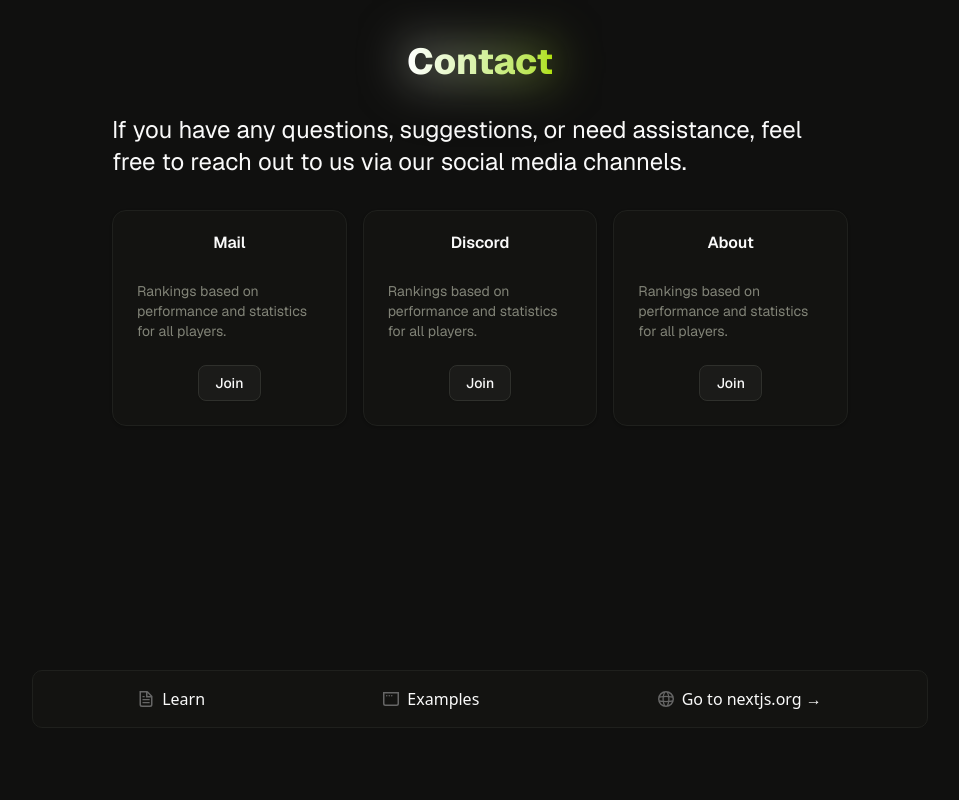
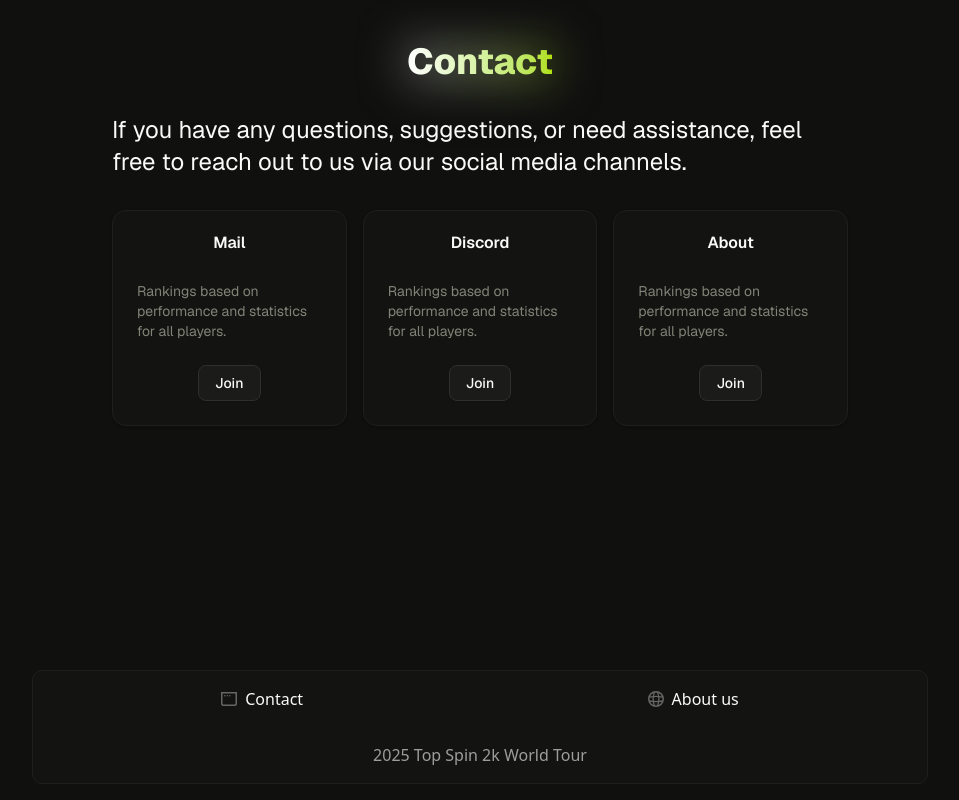
Before and after one commit to Rafacv23/top-spin-2k-world-tour, a Next.js app: page / in a window 1280 px wide. Shown: the part 2714-3514 px from the top of the page, without its empty margins (160-1119 px from the left). Before the commit the page ends 3458 px from the top, so only its background shows below. Built offline with nearby package versions, Linux system fonts and the light colour scheme.

Commit message:
feat(tournaments): enhance tournament details page with logo display and improve layout; update footer and header links

```diff
--- a/src/app/tournaments/[year]/[id]/page.tsx
+++ b/src/app/tournaments/[year]/[id]/page.tsx
@@ -5,6 +5,7 @@
 import { ArrowLeft, Calendar, Grid2x2, Users } from "lucide-react"
 import Link from "next/link"
 import matches from "@/lib/mocks/matches.json"
+import tournaments from "@/lib/mocks/tournaments.json"
 import { groupByRound } from "@/lib/utils"
 import { Tabs, TabsContent, TabsList, TabsTrigger } from "@/components/ui/tabs"
 import { useState } from "react"
@@ -19,6 +20,8 @@
 
   const groupedMatches = groupByRound(matches)
 
+  const tournament = tournaments.find((t) => t.id === id)
+
   // Get all rounds
   const rounds = Object.keys(groupedMatches)
 
@@ -28,7 +31,7 @@
   return (
     <Container>
       <header>
-        <nav>
+        <nav className="mb-8">
           <Link
             href={`/tournaments/${year}`}
             className={buttonVariants({ variant: "outline" })}
@@ -37,8 +40,9 @@
             Tournaments
           </Link>
         </nav>
+        <img src={tournament?.logo} alt={tournament?.name} className="w-24" />
         <h1 className="text-4xl font-bold my-8">
-          {id}, {year}
+          {tournament?.name} {year}
         </h1>
       </header>
       <section className="grid grid-cols-1 sm:grid-cols-2 md:grid-cols-3 gap-4">
--- a/src/components/footer.tsx
+++ b/src/components/footer.tsx
@@ -1,26 +1,13 @@
 import Image from "next/image"
+import Link from "next/link"
 
 export default function Footer() {
   return (
-    <footer className="w-full flex border bg-card p-4 backdrop-blur-2xl rounded-lg mb-4">
-      <a
+    <footer className="w-full flex flex-col border bg-card p-4 backdrop-blur-2xl rounded-lg mb-4">
+      <nav className="flex flex-row justify-between items-center w-full mb-8">
+        <Link
           className="flex items-center gap-2 hover:underline hover:underline-offset-4"
-        href="https://nextjs.org/learn?utm_source=create-next-app&utm_medium=appdir-template-tw&utm_campaign=create-next-app"
-        target="_blank"
-        rel="noopener noreferrer"
-      >
-        <Image
-          aria-hidden
-          src="/file.svg"
-          alt="File icon"
-          width={16}
-          height={16}
-        />
-        Learn
-      </a>
-      <a
-        className="flex items-center gap-2 hover:underline hover:underline-offset-4"
-        href="https://vercel.com/templates?framework=next.js&utm_source=create-next-app&utm_medium=appdir-template-tw&utm_campaign=create-next-app"
+          href={"/contact"}
           target="_blank"
           rel="noopener noreferrer"
         >
@@ -31,13 +18,11 @@
             width={16}
             height={16}
           />
-        Examples
-      </a>
-      <a
+          Contact
+        </Link>
+        <Link
           className="flex items-center gap-2 hover:underline hover:underline-offset-4"
-        href="https://nextjs.org?utm_source=create-next-app&utm_medium=appdir-template-tw&utm_campaign=create-next-app"
-        target="_blank"
-        rel="noopener noreferrer"
+          href="/about"
         >
           <Image
             aria-hidden
@@ -46,8 +31,12 @@
             width={16}
             height={16}
           />
-        Go to nextjs.org →
-      </a>
+          About us
+        </Link>
+      </nav>
+      <p className="text-foreground/60">
+        {new Date().getFullYear()} Top Spin 2k World Tour
+      </p>
     </footer>
   )
 }
--- a/src/components/header.tsx
+++ b/src/components/header.tsx
@@ -1,5 +1,6 @@
 import Link from "next/link"
 import { buttonVariants } from "./ui/button"
+import { REGISTER_URL } from "@/lib/constants"
 
 export default function Header() {
   const currentYear = new Date().getFullYear()
@@ -35,7 +36,7 @@
         </Link>
         <Link
           className={buttonVariants({ variant: "default" })}
-          href={"/register"}
+          href={REGISTER_URL}
           title="Register new player"
         >
           Register
--- a/src/components/landing/hero.tsx
+++ b/src/components/landing/hero.tsx
@@ -1,7 +1,10 @@
 import { buttonVariants } from "@/components/ui/button"
+import { REGISTER_URL } from "@/lib/constants"
 import Link from "next/link"
 
 export default function Hero() {
+  const currentYear = new Date().getFullYear()
+
   return (
     <section className="min-h-screen pt-20 flex flex-col gap-4">
       <img src="/image-bg.png" alt="logo" width={200} className="rounded-lg" />
@@ -19,13 +22,15 @@
       </p>
       <footer className="flex items-center gap-4 mt-4">
         <Link
-          href={"/register"}
+          href={REGISTER_URL}
+          target="_blank"
+          rel="noopener noreferrer"
           className={buttonVariants({ variant: "default" })}
         >
           Register
         </Link>
         <Link
-          href={"/tournaments"}
+          href={`/tournaments/${currentYear}`}
           className={buttonVariants({ variant: "outline" })}
         >
           Next Tournaments
--- /dev/null
+++ b/src/lib/constants.ts
@@ -0,0 +1,6 @@
+export const REGISTER_URL =
+  "https://docs.google.com/forms/d/e/1FAIpQLSdpw6n2ngIWuwhwOGQ3uxOgPvrXRZjcKBN5d-byXEYpyKsdXw/viewform"
+export const DISCORD_URL = "https://discord.gg/dgsmyd9kYC"
+export const INSTAGRAM_URL = "https://www.instagram.com/topspin2k25.worldtour"
+export const INSTANT_GAMING_URL =
+  "https://www.instant-gaming.com/?igr=topspin2k25WT"
```
Lines whose indentation alone changed are shown as unchanged.
